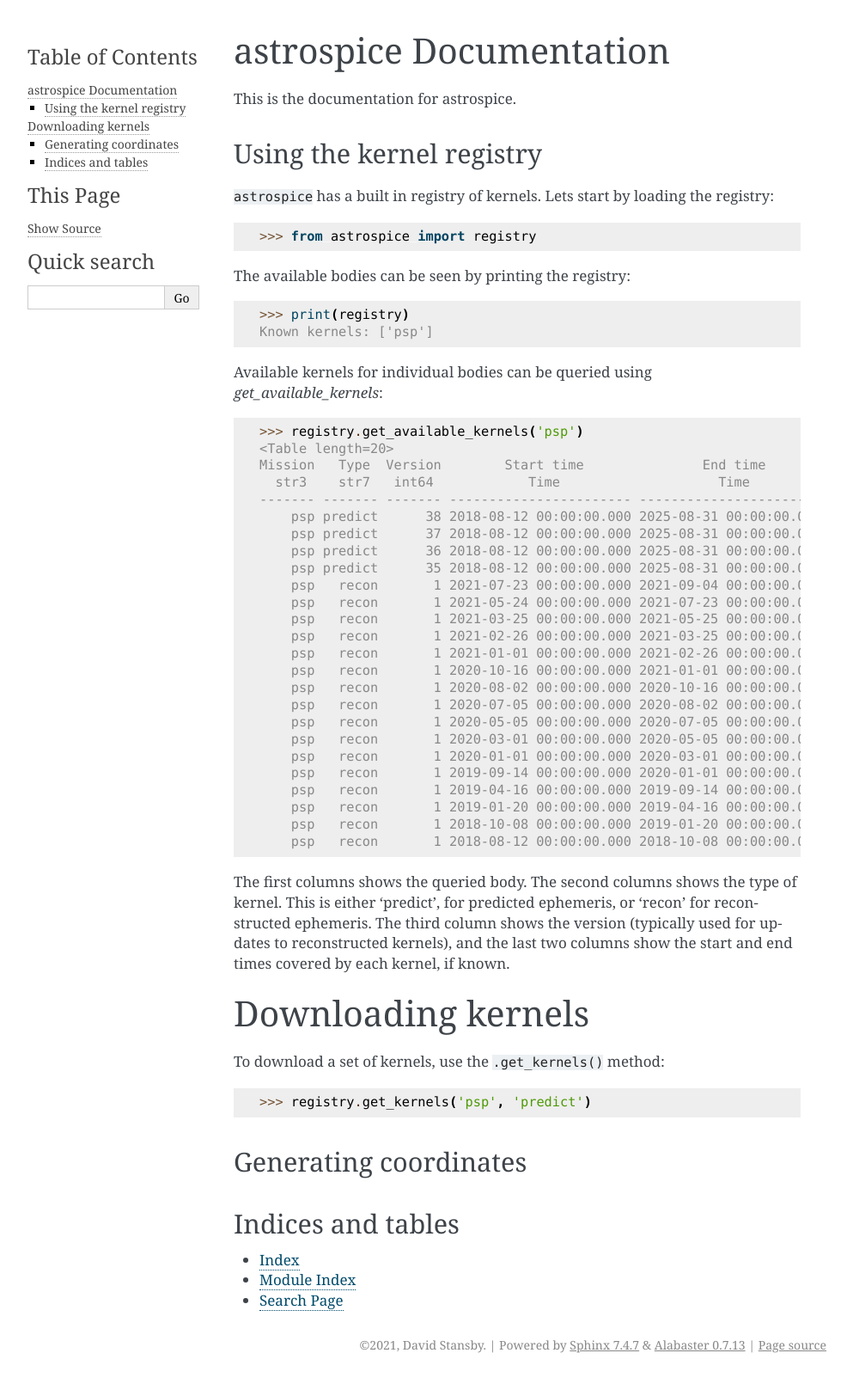
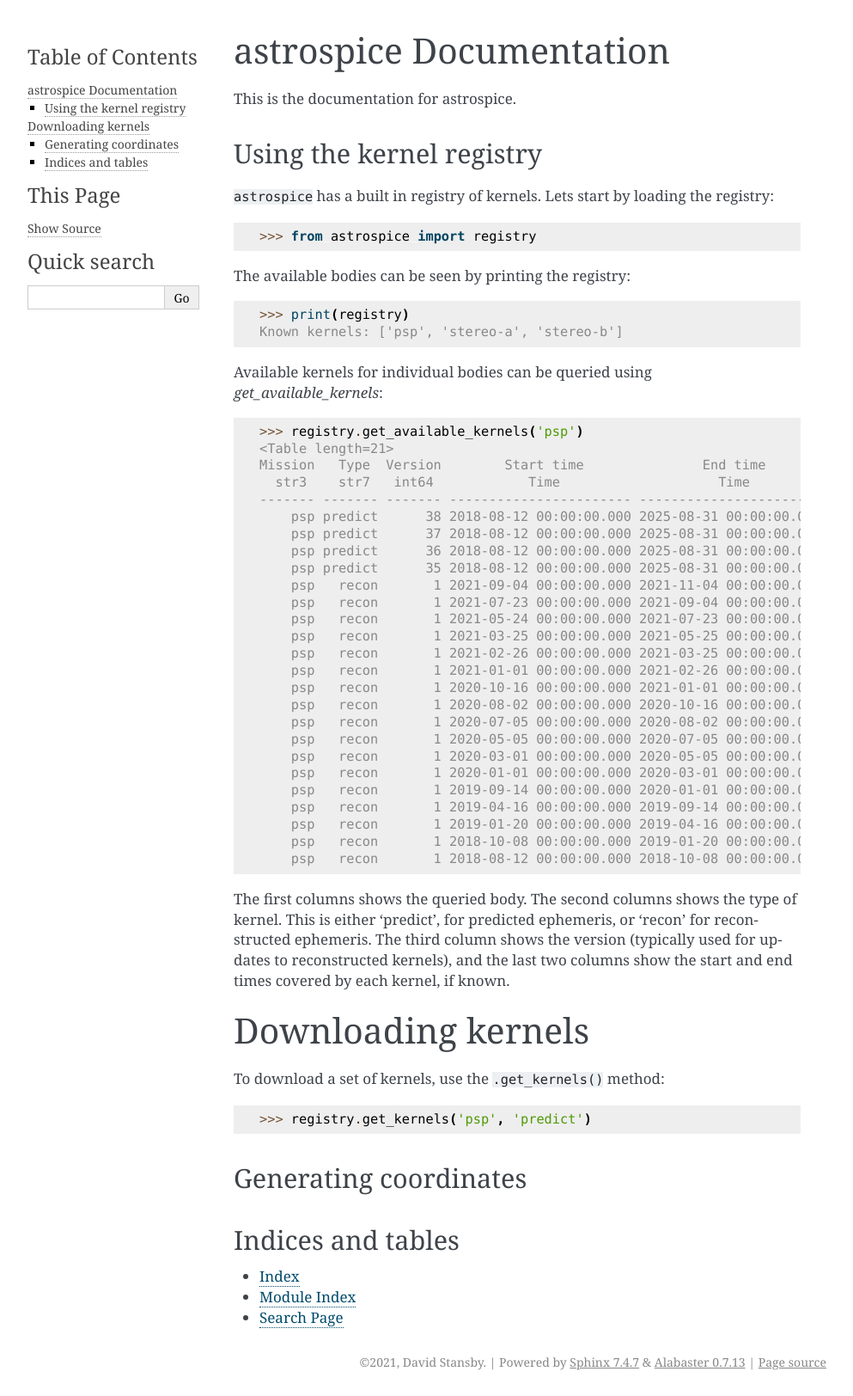
Before and after one commit to astrospice/astrospice, a Sphinx documentation site: the page built from docs/index.rst, in a window 1280 px wide. Shown: the whole page at 86% size, without its empty margins (148-1141 px from the left). Built offline with Sphinx 7.4.7, drawn with Linux system fonts in a browser that asks for light colours; the version number could not be read and is left out.

```diff
--- a/docs/index.rst
+++ b/docs/index.rst
@@ -19,12 +19,12 @@ registry::
 The available bodies can be seen by printing the registry::
 
   >>> print(registry)
-  Known kernels: ['psp']
+  Known kernels: ['psp', 'stereo-a', 'stereo-b']
 
 Available kernels for individual bodies can be queried using `get_available_kernels`::
 
   >>> registry.get_available_kernels('psp')
-  <Table length=20>
+  <Table length=21>
   Mission   Type  Version        Start time               End time
     str3    str7   int64            Time                    Time
   ------- ------- ------- ----------------------- -----------------------
@@ -32,6 +32,7 @@ Available kernels for individual bodies can be queried using `get_available_kern
       psp predict      37 2018-08-12 00:00:00.000 2025-08-31 00:00:00.000
       psp predict      36 2018-08-12 00:00:00.000 2025-08-31 00:00:00.000
       psp predict      35 2018-08-12 00:00:00.000 2025-08-31 00:00:00.000
+      psp   recon       1 2021-09-04 00:00:00.000 2021-11-04 00:00:00.000
       psp   recon       1 2021-07-23 00:00:00.000 2021-09-04 00:00:00.000
       psp   recon       1 2021-05-24 00:00:00.000 2021-07-23 00:00:00.000
       psp   recon       1 2021-03-25 00:00:00.000 2021-05-25 00:00:00.000
```
Also changed, not shown: .readthedocs.yml (added), 1 other file.
